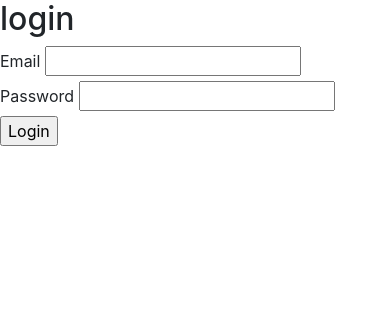
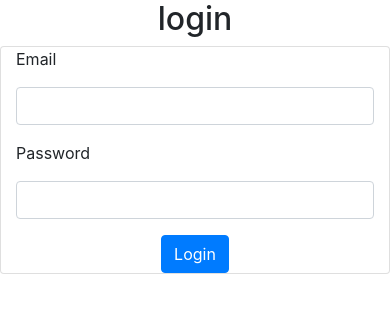
Before and after one commit to nancytaen/petimage, a Flask app: page /login in a window 390 px wide. Shown: the part 24-337 px from the top of the page. Run offline with Flask 2, Linux system fonts and the light colour scheme; some libraries are stand-ins or nearby versions.

Commit message:
basic layout of login page

```diff
--- a/application/templates/user/login.html
+++ b/application/templates/user/login.html
@@ -1,26 +1,33 @@
 {% extends 'layout.html' %}>
 
 {% block content %}
-    <h2>{{ title }}</h2>
+    <div>
+        <h2 class="text-center">{{ title }}</h2>
+        <div class="card col-sm-6 mx-auto">
             <form method="POST" action="/login">
                 {% for message in get_flashed_messages() %}
                     <div> {{ message }} </div>
                 {% endfor %}
-        <div>
-            {{ form.email.label }} {{ form.email }}
+                <div class="form-group">
+                    <label for="email"> {{ form.email.label }} </label>
+                    {{ form.email(class="form-control") }}
                     {% if form.email.errors %}
                         {% for error in form.email.errors %}
                             <div>{{ error }}</div>
                         {% endfor %}
                     {% endif %}
                 </div>
-        <div>{{ form.password.label }} {{ form.password }}
+                <div class="form-group">
+                    <label for="password"> {{ form.password.label }} </label>
+                    {{ form.password(class="form-control") }}
                     {% if form.password.errors %}
                         {% for error in form.password.errors %}
                             <div>{{ error }}</div>
                         {% endfor %}
                     {% endif %}
                 </div>
-        {{ form.submit }}
+                <div class="text-center"> {{ form.submit(class="btn btn-primary") }} </div>
             </form>
+        </div>
+    </div>
 {% endblock %}
--- a/application/templates/user/signup.html
+++ b/application/templates/user/signup.html
@@ -2,7 +2,7 @@
 
 {% block content %}
     <div>
-        <h2 class="title text-center">Create Account</h2>
+        <h2 class="text-center">{{ title }}</h2>
         <div class="card col-sm-6 mx-auto">
         <form method="POST" action="/signup">
             {% for message in get_flashed_messages() %}
--- a/application/views/user.py
+++ b/application/views/user.py
@@ -14,7 +14,7 @@ def signup():
             print("success")
             flash("User already exists.")
             # return redirect(url_for('user.login'))
-    return render_template('user/signup.html', title="sign up",
+    return render_template('user/signup.html', title="Create Account",
                            description="create new account", nav=top_level_nav(), form=signup_form)
 
 
@@ -26,4 +26,4 @@ def login():
             print("success")
         flash("User does not exist")
     return render_template('user/login.html', title="login",
-                           description="login", nav=top_level_nav(), form=login_form)
+                           description="Login", nav=top_level_nav(), form=login_form)
```
Lines whose indentation alone changed are shown as unchanged.
